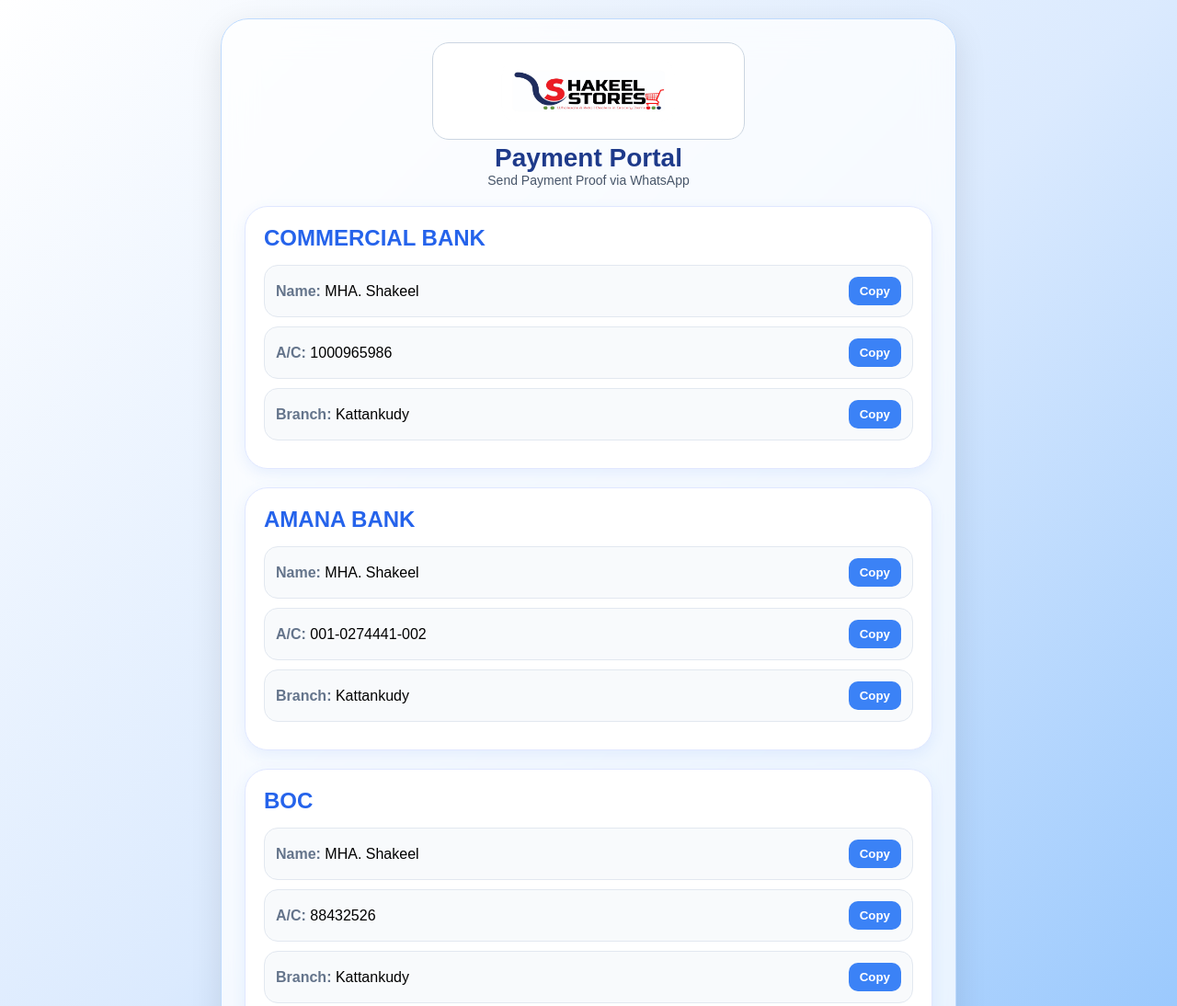
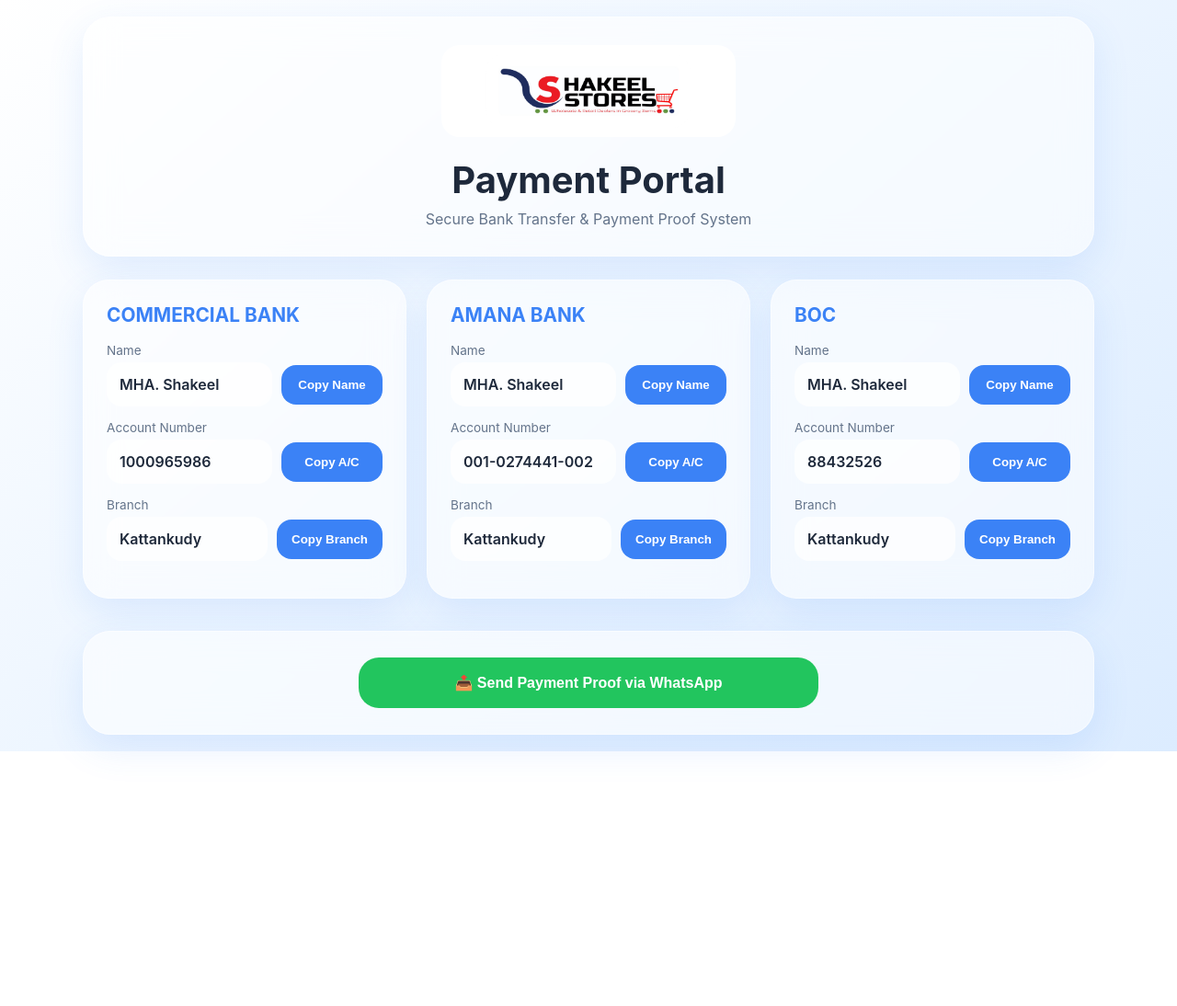
Before and after one commit to linkfree1357-hash/Shakeel-Bank, a plain HTML site: page index.html in a window 1280 px wide. Shown: the top 1094 px of the page at 92% size. After the commit the page ends 817 px from the top, so only its background shows below. Drawn offline with Linux system fonts and the light colour scheme.

Commit message:
Update index.html

```diff
--- a/index.html
+++ b/index.html
@@ -1,289 +1,428 @@
  <!DOCTYPE html>
 <html lang="en">
 <head>
-<meta charset="UTF-8">
-<meta name="viewport" content="width=device-width, initial-scale=1.0">
-<title>Payment Portal</title>
+<meta charset="UTF-8" />
+<meta name="viewport" content="width=device-width, initial-scale=1.0"/>
+<title>Shakeel Store - Payment Portal</title>
 
 <style>
+:root{
+    --primary:#3b82f6;
+    --primary2:#60a5fa;
+    --green:#22c55e;
+    --glass:rgba(255,255,255,.55);
+    --border:rgba(255,255,255,.45);
+    --shadow:0 15px 40px rgba(59,130,246,.12);
+}
+
 *{
     margin:0;
     padding:0;
     box-sizing:border-box;
-  font-family:Arial, sans-serif;
 }
 
 body{
+    font-family:Inter,Segoe UI,sans-serif;
     min-height:100vh;
+    background:
+    linear-gradient(140deg,#ffffff 0%, #eef6ff 45%, #dcecff 100%);
+    color:#1e293b;
+    padding:18px;
+}
+
+.container{
+    max-width:1100px;
+    margin:auto;
+}
+
+.glass{
+    background:var(--glass);
+    backdrop-filter:blur(18px);
+    -webkit-backdrop-filter:blur(18px);
+    border:1px solid var(--border);
+    box-shadow:var(--shadow);
+}
+
+.header{
+    padding:30px;
+    border-radius:30px;
+    text-align:center;
+    margin-bottom:25px;
+    animation:fadeUp .8s ease;
+}
+
+.logo-box{
+    width:min(320px,100%);
+    aspect-ratio:3.2/1;
+    margin:auto;
+    overflow:hidden;
+    border-radius:20px;
+    background:white;
     display:flex;
     justify-content:center;
     align-items:center;
-  padding:20px;
-
-  background: linear-gradient(135deg,#ffffff,#dbeafe,#93c5fd);
 }
 
-/* MAIN CONTAINER */
-.container{
+.logo-box img{
     width:100%;
-  max-width:800px;
-
-  background:rgba(255,255,255,0.75);
-  backdrop-filter:blur(18px);
-
-  border-radius:30px;
-  padding:25px;
-
-  border:1px solid #bfdbfe;
-  box-shadow:0 10px 35px rgba(0,0,0,0.1);
+    height:100%;
+    object-fit:contain;
 }
 
-/* LOGO */
-.logo{
-  text-align:center;
-  margin-bottom:20px;
-}
-
-.logo img{
-  width:100%;
-  max-width:340px;
-  aspect-ratio:3.2/1;
-  object-fit:contain;
-
-  background:white;
-  padding:10px;
-  border-radius:18px;
-  border:1px solid #cbd5e1;
-}
-
-.title{
-  font-size:28px;
-  font-weight:bold;
-  color:#1e3a8a;
+h1{
+    margin-top:22px;
+    font-size:clamp(1.8rem,4vw,2.5rem);
 }
 
 .subtitle{
-  font-size:14px;
-  color:#475569;
+    color:#64748b;
+    margin-top:8px;
 }
 
-/* BANK CARD */
-.bank{
-  margin-top:20px;
-  padding:20px;
-
-  background:white;
-  border-radius:25px;
-
-  border:1px solid #e0e7ff;
-
-  box-shadow:0 5px 15px rgba(59,130,246,0.1);
+.bank-grid{
+    display:grid;
+    grid-template-columns:repeat(auto-fit,minmax(300px,1fr));
+    gap:22px;
 }
 
-.bank h2{
-  color:#2563eb;
+.bank-card{
+    padding:25px;
+    border-radius:28px;
+    animation:fadeUp .7s ease;
+}
+
+.bank-name{
+    font-size:1.3rem;
+    color:var(--primary);
+    font-weight:700;
+    margin-bottom:18px;
+}
+
+.detail{
     margin-bottom:15px;
 }
 
-/* ROW */
+.label{
+    font-size:.85rem;
+    color:#64748b;
+    margin-bottom:5px;
+}
+
 .row{
 display:flex;
-  justify-content:space-between;
+gap:10px;
 align-items:center;
-
-  padding:12px;
-  margin-bottom:10px;
-
-  background:#f8fafc;
-  border-radius:15px;
-  border:1px solid #e2e8f0;
 }
 
-.label{
-  color:#64748b;
-  font-weight:bold;
+.value{
+flex:1;
+background:rgba(255,255,255,.7);
+padding:14px;
+border-radius:16px;
+font-weight:600;
+word-break:break-word;
 }
 
-/* COPY BUTTON */
 .copy-btn{
-  padding:8px 12px;
 border:none;
-  border-radius:10px;
-
-  background:#3b82f6;
+background:var(--primary);
 color:white;
-
+padding:14px 16px;
+border-radius:16px;
 cursor:pointer;
-  font-weight:bold;
+font-weight:600;
+transition:.3s;
+min-width:110px;
 }
 
 .copy-btn:hover{
-  background:#1d4ed8;
+transform:translateY(-2px);
 }
 
-/* SEND BUTTON */
-.send-btn{
-  width:100%;
-  margin-top:20px;
-  padding:15px;
-
-  border:none;
-  border-radius:15px;
-
-  background:linear-gradient(135deg,#22c55e,#16a34a);
-  color:white;
-
-  font-size:16px;
-  font-weight:bold;
-
-  cursor:pointer;
-  transition:0.3s;
+.copy-btn:active{
+transform:scale(.92);
 }
 
-.send-btn:hover{
-  transform:scale(1.02);
+.copy-btn.copied{
+background:#0ea5e9;
+animation:pop .4s;
 }
 
-/* TOAST */
+.whatsapp{
+margin-top:35px;
+padding:28px;
+border-radius:30px;
+text-align:center;
+}
+
+.wa-btn{
+width:100%;
+max-width:500px;
+border:none;
+background:var(--green);
+color:white;
+padding:18px;
+border-radius:22px;
+font-size:1rem;
+font-weight:700;
+cursor:pointer;
+transition:.35s;
+}
+
+.wa-btn:hover{
+transform:translateY(-4px);
+}
+
 .toast{
 position:fixed;
 bottom:25px;
 left:50%;
-  transform:translateX(-50%) translateY(100px);
-
-  background:#111827;
+transform:translateX(-50%) translateY(120px);
+background:#0f172a;
 color:white;
-
-  padding:12px 18px;
-  border-radius:12px;
-
+padding:14px 20px;
+border-radius:14px;
+font-size:.95rem;
+transition:.45s;
+z-index:1000;
 opacity:0;
-  transition:0.4s;
 }
 
 .toast.show{
+transform:translateX(-50%) translateY(0);
 opacity:1;
-  transform:translateX(-50%) translateY(0);
 }
 
+@keyframes pop{
+50%{
+transform:scale(1.1);
+}
+100%{
+transform:scale(1);
+}
+}
+
+@keyframes fadeUp{
+from{
+opacity:0;
+transform:translateY(25px);
+}
+to{
+opacity:1;
+transform:translateY(0);
+}
+}
+
+@media(max-width:768px){
+
+.header,
+.bank-card,
+.whatsapp{
+padding:20px;
+}
+
+.row{
+flex-direction:column;
+align-items:stretch;
+}
+
+.copy-btn{
+width:100%;
+}
+
+}
 </style>
 </head>
-
 <body>
 
 <div class="container">
 
-  <!-- LOGO -->
-  <div class="logo">
-    <img src="logo.png">
-    <div class="title">Payment Portal</div>
-    <div class="subtitle">Send Payment Proof via WhatsApp</div>
+<header class="header glass">
+
+<div class="logo-box">
+<img src="logo.png" alt="Shakeel Store Logo">
 </div>
 
-  <!-- COMMERCIAL BANK -->
-  <div class="bank">
-    <h2>COMMERCIAL BANK</h2>
-
-    <div class="row">
-      <div><span class="label">Name:</span> MHA. Shakeel</div>
-      <button class="copy-btn" onclick="copy('MHA. Shakeel')">Copy</button>
+<h1>Payment Portal</h1>
+<div class="subtitle">
+Secure Bank Transfer & Payment Proof System
 </div>
 
+</header>
+
+
+<section class="bank-grid">
+
+<div class="bank-card glass">
+
+<div class="bank-name">COMMERCIAL BANK</div>
+
+<div class="detail">
+<div class="label">Name</div>
 <div class="row">
-      <div><span class="label">A/C:</span> 1000965986</div>
-      <button class="copy-btn" onclick="copy('1000965986')">Copy</button>
-    </div>
-
-    <div class="row">
-      <div><span class="label">Branch:</span> Kattankudy</div>
-      <button class="copy-btn" onclick="copy('Kattankudy')">Copy</button>
+<div class="value">MHA. Shakeel</div>
+<button class="copy-btn" data-copy="MHA. Shakeel">Copy Name</button>
 </div>
 </div>
 
-  <!-- AMANA BANK -->
-  <div class="bank">
-    <h2>AMANA BANK</h2>
-
+<div class="detail">
+<div class="label">Account Number</div>
 <div class="row">
-      <div><span class="label">Name:</span> MHA. Shakeel</div>
-      <button class="copy-btn" onclick="copy('MHA. Shakeel')">Copy</button>
-    </div>
-
-    <div class="row">
-      <div><span class="label">A/C:</span> 001-0274441-002</div>
-      <button class="copy-btn" onclick="copy('001-0274441-002')">Copy</button>
-    </div>
-
-    <div class="row">
-      <div><span class="label">Branch:</span> Kattankudy</div>
-      <button class="copy-btn" onclick="copy('Kattankudy')">Copy</button>
+<div class="value">1000965986</div>
+<button class="copy-btn" data-copy="1000965986">Copy A/C</button>
 </div>
 </div>
 
-  <!-- BOC -->
-  <div class="bank">
-    <h2>BOC</h2>
-
+<div class="detail">
+<div class="label">Branch</div>
 <div class="row">
-      <div><span class="label">Name:</span> MHA. Shakeel</div>
-      <button class="copy-btn" onclick="copy('MHA. Shakeel')">Copy</button>
-    </div>
-
-    <div class="row">
-      <div><span class="label">A/C:</span> 88432526</div>
-      <button class="copy-btn" onclick="copy('88432526')">Copy</button>
-    </div>
-
-    <div class="row">
-      <div><span class="label">Branch:</span> Kattankudy</div>
-      <button class="copy-btn" onclick="copy('Kattankudy')">Copy</button>
+<div class="value">Kattankudy</div>
+<button class="copy-btn" data-copy="Kattankudy">Copy Branch</button>
 </div>
 </div>
 
-  <!-- SEND PROOF -->
-  <button class="send-btn" onclick="sendWhatsApp()">
+</div>
+
+
+<div class="bank-card glass">
+
+<div class="bank-name">AMANA BANK</div>
+
+<div class="detail">
+<div class="label">Name</div>
+<div class="row">
+<div class="value">MHA. Shakeel</div>
+<button class="copy-btn" data-copy="MHA. Shakeel">Copy Name</button>
+</div>
+</div>
+
+<div class="detail">
+<div class="label">Account Number</div>
+<div class="row">
+<div class="value">001-0274441-002</div>
+<button class="copy-btn" data-copy="001-0274441-002">Copy A/C</button>
+</div>
+</div>
+
+<div class="detail">
+<div class="label">Branch</div>
+<div class="row">
+<div class="value">Kattankudy</div>
+<button class="copy-btn" data-copy="Kattankudy">Copy Branch</button>
+</div>
+</div>
+
+</div>
+
+
+<div class="bank-card glass">
+
+<div class="bank-name">BOC</div>
+
+<div class="detail">
+<div class="label">Name</div>
+<div class="row">
+<div class="value">MHA. Shakeel</div>
+<button class="copy-btn" data-copy="MHA. Shakeel">Copy Name</button>
+</div>
+</div>
+
+<div class="detail">
+<div class="label">Account Number</div>
+<div class="row">
+<div class="value">88432526</div>
+<button class="copy-btn" data-copy="88432526">Copy A/C</button>
+</div>
+</div>
+
+<div class="detail">
+<div class="label">Branch</div>
+<div class="row">
+<div class="value">Kattankudy</div>
+<button class="copy-btn" data-copy="Kattankudy">Copy Branch</button>
+</div>
+</div>
+
+</div>
+
+</section>
+
+
+<section class="whatsapp glass">
+
+<button class="wa-btn" id="waBtn">
 📤 Send Payment Proof via WhatsApp
 </button>
 
+</section>
+
 </div>
 
-<!-- TOAST -->
-<div class="toast" id="toast">Copied ✓</div>
+
+<div class="toast" id="toast">
+Copied Successfully
+</div>
 
 <script>
 
-function copy(text){
-  navigator.clipboard.writeText(text);
+const toast=document.getElementById('toast');
 
-  let toast=document.getElementById("toast");
-  toast.innerText="Copied ✓";
-  toast.classList.add("show");
+function showToast(){
+toast.classList.add('show');
 
 setTimeout(()=>{
-    toast.classList.remove("show");
-  },1500);
+toast.classList.remove('show');
+},2000);
 }
 
-/* WHATSAPP SEND */
-function sendWhatsApp(){
+document.querySelectorAll('.copy-btn').forEach(button=>{
 
-  let message =
-`Hello Shakeel Store 👋
+button.addEventListener('click',async()=>{
 
-I have made a payment.
+let value=button.dataset.copy;
 
+try{
+
+await navigator.clipboard.writeText(value);
+
+let original=button.innerText;
+
+button.classList.add('copied');
+button.innerText='Copied ✓';
+
+showToast();
+
+setTimeout(()=>{
+button.classList.remove('copied');
+button.innerText=original;
+},1800);
+
+}catch(err){
+alert("Copy failed");
+}
+
+});
+
+});
+
+document.getElementById("waBtn")
+.addEventListener("click",()=>{
+
+const phone="94770578483";
+
+const msg=`Hello Shakeel Store 👋
+I have completed my payment.
 Please find my payment receipt attached.
-
 Thank you.`;
 
-  let phone = "+94 77 057 8483"; // 👉 change this
+window.open(
+`https://wa.me/${phone}?text=${encodeURIComponent(msg)}`,
+'_blank'
+);
 
-  let url = "https://wa.me/"+phone+"?text="+encodeURIComponent(message);
-
-  window.open(url,"_blank");
-}
+});
 
 </script>
 
 </body>
-</html></html>
+</html>
```
Lines whose indentation alone changed are shown as unchanged.
